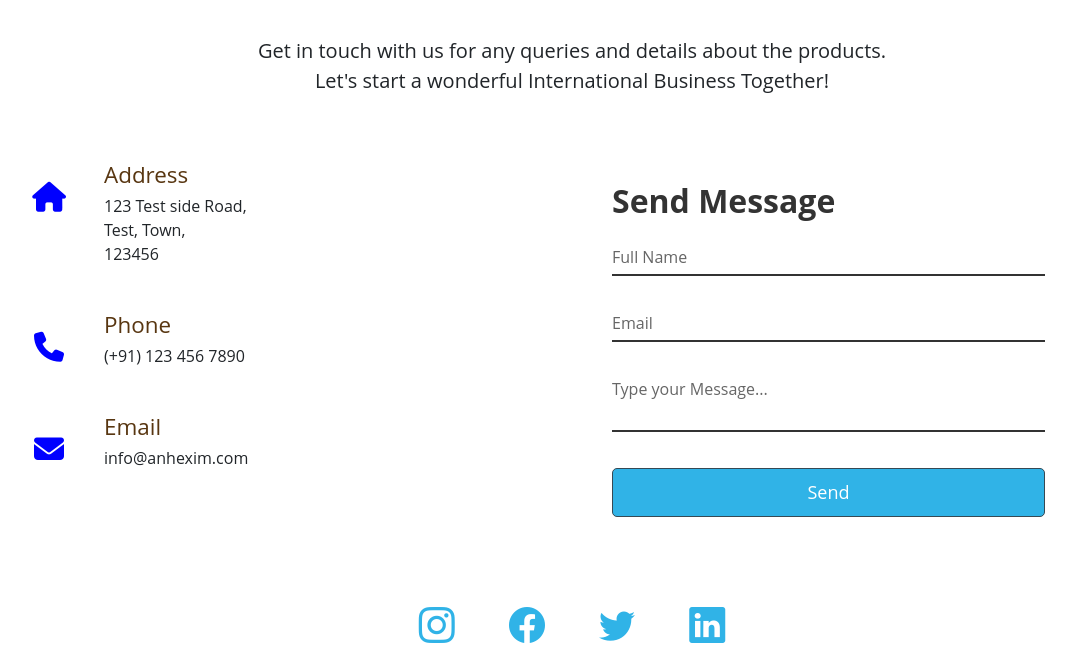
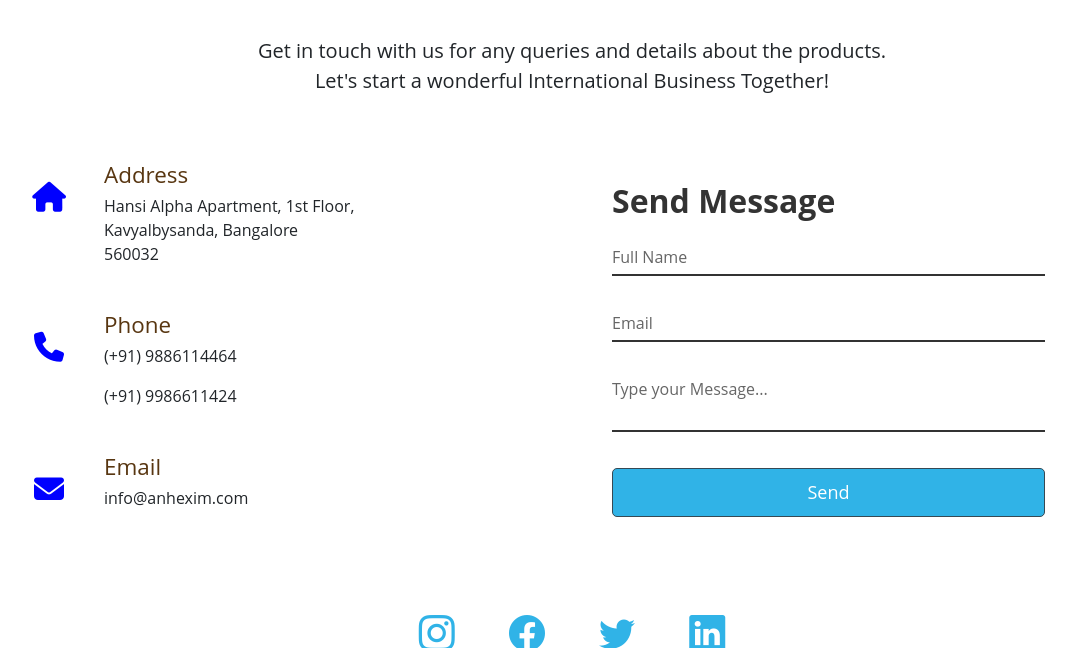
Before and after one commit to kavilashTech/asiya, a PHP site: page /contact.php in a window 1280 px wide. Shown: the part 210-858 px from the top of the page, without its empty margins (68-1144 px from the left). Run offline with PHP 8.4, Linux system fonts and the light colour scheme.

Commit message:
updates to contact page

```diff
--- a/assets/css/style.css
+++ b/assets/css/style.css
@@ -454,12 +454,13 @@ object-fit: cover;
 
 .content-block {
     border: 1px solid grey;
+    border-radius: 6px;
     box-shadow: 3px 3px 5px #000;
 }
 
 .l-block {
     width: 10%;
-    border: 1px solid blue;
+    /* border: 1px solid blue; */
     border-radius: 13%;
     padding: 3px;
     margin-right: 30px;
--- a/contact.php
+++ b/contact.php
@@ -203,7 +203,7 @@
 
                     <div class="contact-info-content">
                         <h4>Address</h4>
-                        <p>123 Test side Road,<br /> Test, Town, <br />123456</p>
+                        <p>Hansi Alpha Apartment, 1st Floor,<br />Kavyalbysanda, Bangalore<br />560032</p>
                     </div>
                 </div>
 
@@ -214,7 +214,8 @@
 
                     <div class="contact-info-content">
                         <h4>Phone</h4>
-                        <p>(+91) 123 456 7890</p>
+                        <p>(+91) 9886114464</p>
+                        <p>(+91) 9986611424</p>
                     </div>
                 </div>
 
```
